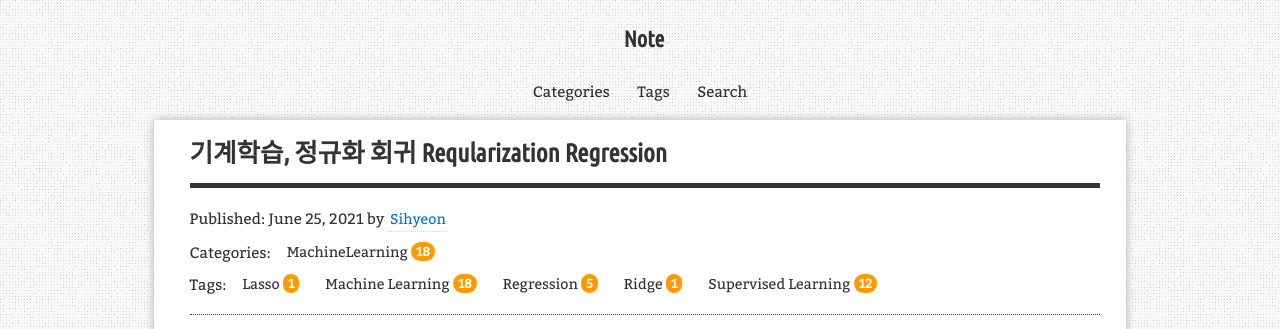
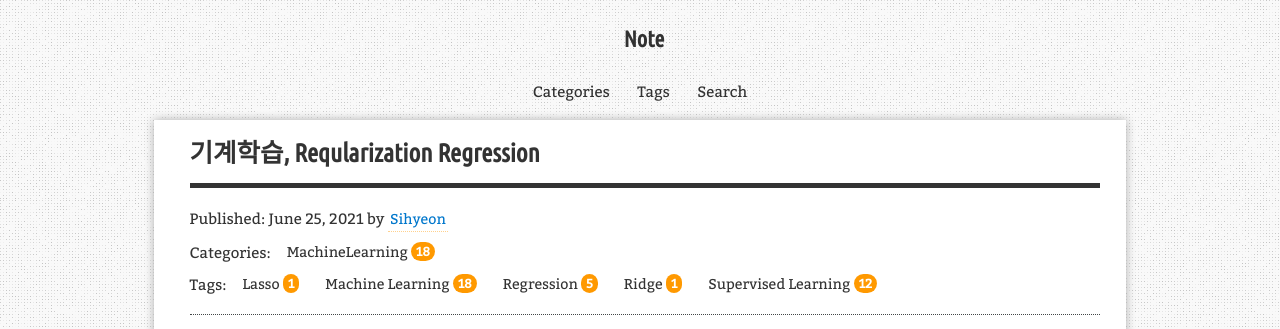
Before and after one commit to aristohyun/aristohyun.github.io, a Jekyll site: the page built from _posts/2021-06-25-Regularization-Regression.md, in a window 1280 px wide. Shown: the top 329 px of the page. Built offline with Jekyll 4.4.1, drawn with Linux system fonts in a browser that asks for light colours; formulas are drawn with MathJax 3; comment, search, counter and statistics services are not loaded.

Commit message:
Update 2021-06-25-Regularization-Regression.md

```diff
--- a/_posts/2021-06-25-Regularization-Regression.md
+++ b/_posts/2021-06-25-Regularization-Regression.md
@@ -1,6 +1,6 @@
 ---
 layout: post
-title: "기계학습, 정규화 회귀 Reqularization Regression"
+title: "기계학습, Reqularization Regression"
 description: "Regression, 회귀분석"
 categories: [MachineLearning]
 tags: [Machine Learning, Supervised Learning, Regression, Lasso, Ridge]
```
